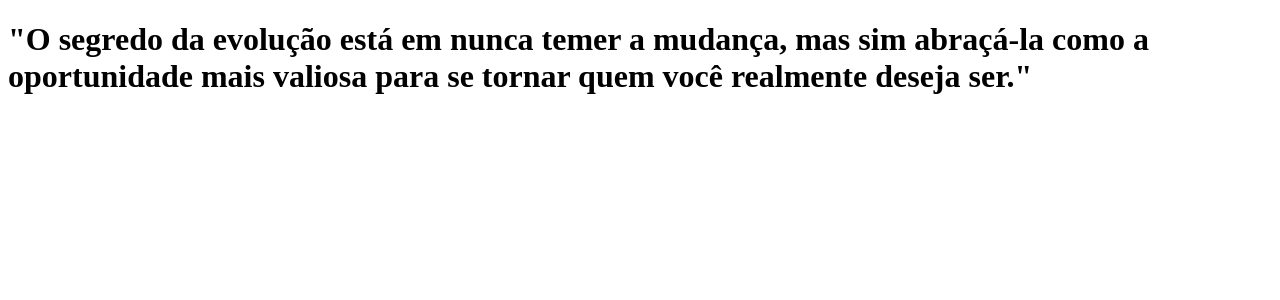
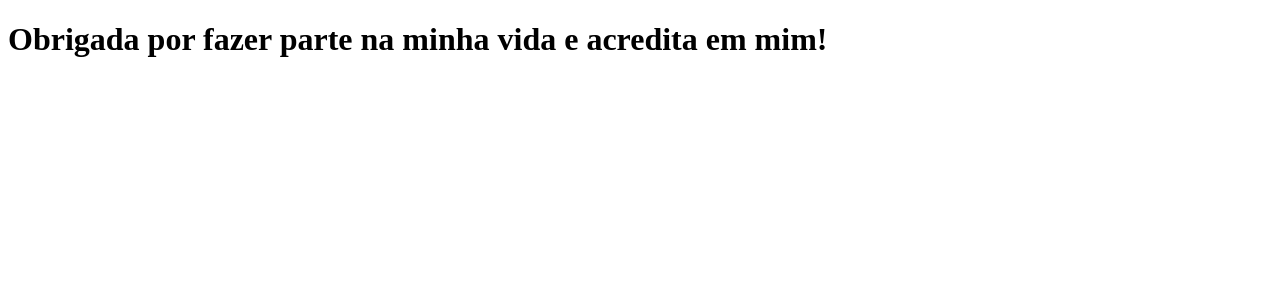
Before and after one commit to samara-maia/clone-tabnews, a Next.js app: page / in a window 1280 px wide. Shown: the top 300 px of the page. Built offline with nearby package versions, Linux system fonts and the light colour scheme.

Commit message:
voltando para a primeira frase

```diff
--- a/pages/index.js
+++ b/pages/index.js
@@ -1,4 +1,4 @@
 function Home () {
-    return <h1>"O segredo da evolução está em nunca temer a mudança, mas sim abraçá-la como a oportunidade mais valiosa para se tornar quem você realmente deseja ser."</h1>
+    return <h1>Obrigada por fazer parte na minha vida e acredita em mim!</h1>
 }
 export default Home;
```
